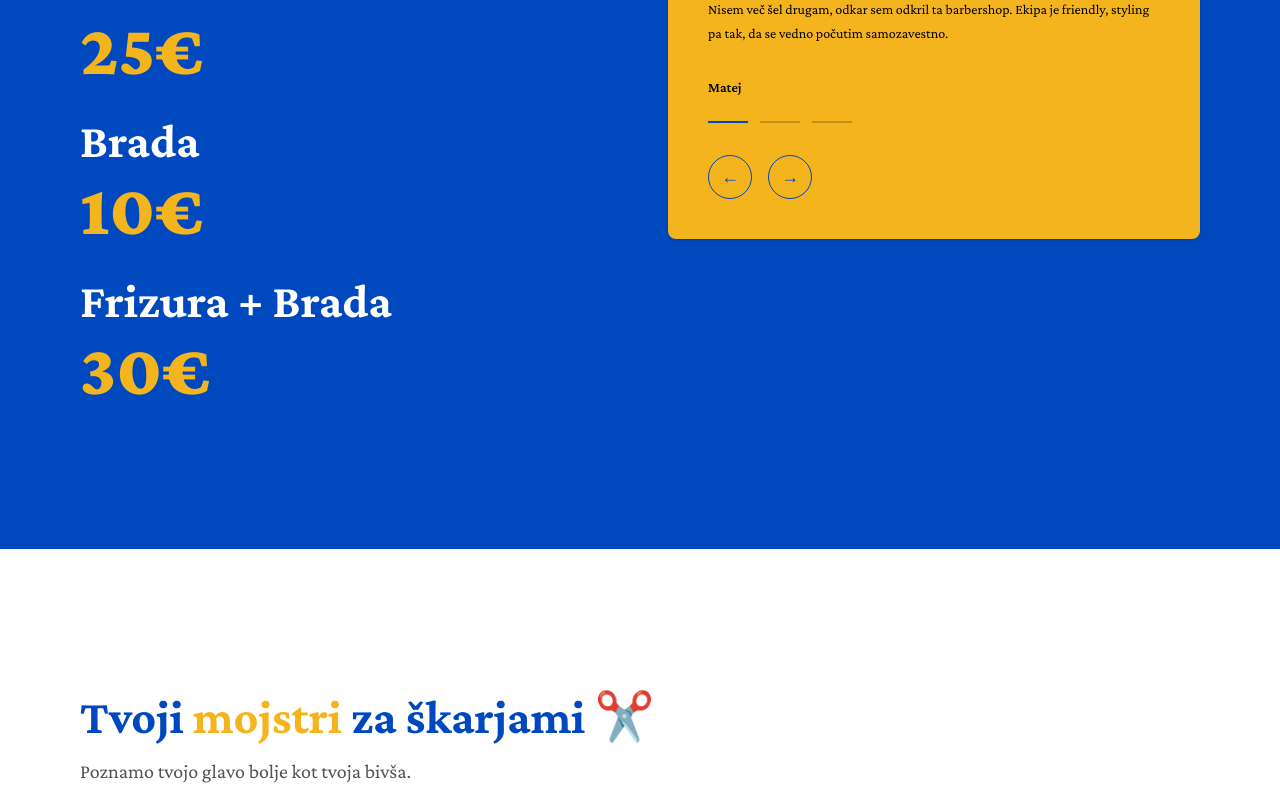
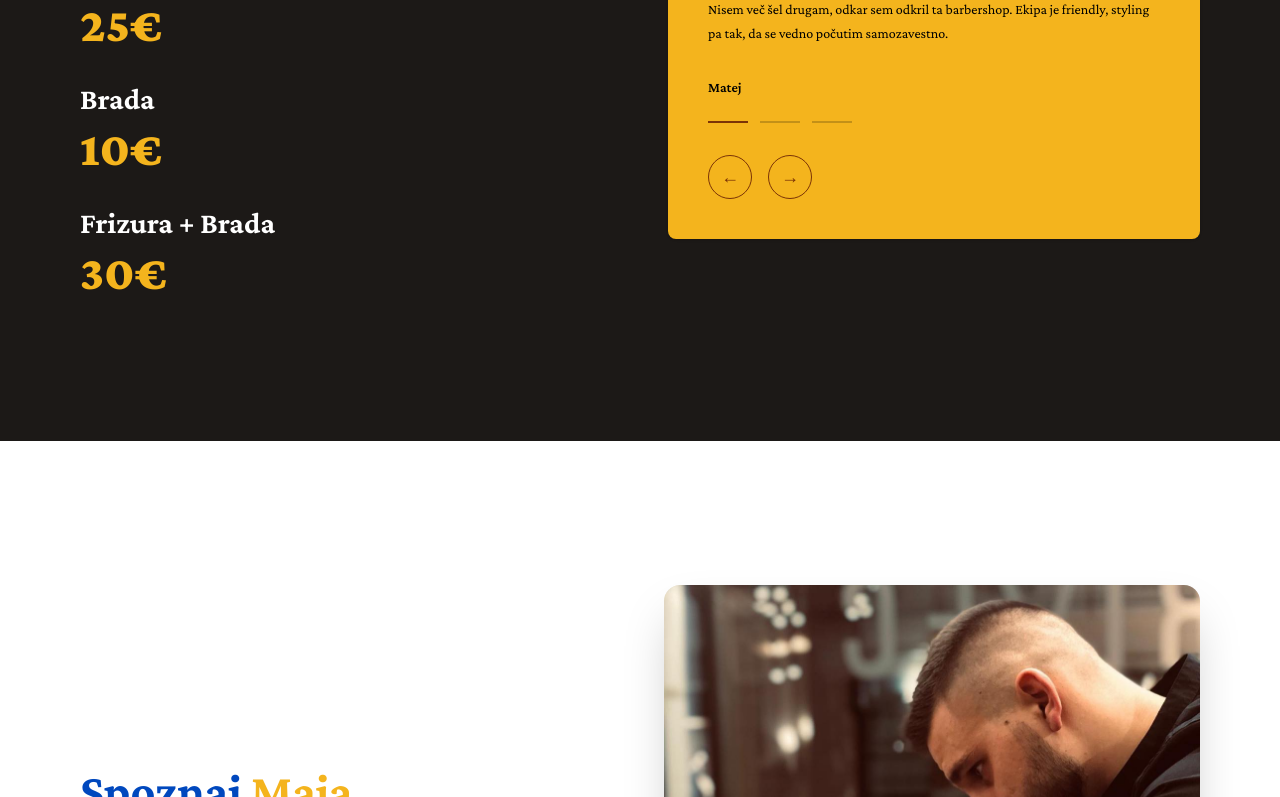
Before and after one commit to brincolnar/groomi, a React (Vite) app: page / in a window 1280 px wide. Shown: the part 1143-1940 px from the top of the page. Built offline with nearby package versions, Linux system fonts and the light colour scheme.

Commit message:
dark recolor

```diff
--- a/src/components/Cenik.jsx
+++ b/src/components/Cenik.jsx
@@ -100,7 +100,7 @@ function Cenik() {
   }
 
   return (
-    <section id="cenik" ref={sectionRef} className="bg-groomiblue py-28 md:py-36 text-black">
+    <section id="cenik" ref={sectionRef} className="bg-stone-900 py-28 md:py-36 text-black">
       <div className="mx-auto max-w-6xl px-4">
         <div
           ref={titleRef}
@@ -110,8 +110,8 @@ function Cenik() {
               : 'opacity-0 translate-y-8'
           }`}
         >
-          <h2 className="text-3xl font-bold text-white md:text-5xl">What's <span className="text-groomizenf">the</span> Damage? 💈</h2>
-          <p className="text-xl text-white/80 mt-4">Stay sharp — brez da režeš proračun.</p>
+          <h2 className="text-3xl font-bold text-white md:text-5xl">Cenik <span className="text-groomizenf">storitev</span></h2>
+          <p className="text-xl text-white/80 mt-4">Profesionalna nega za vsakega.</p>
         </div>
         <div className="grid grid-cols-1 gap-14 md:grid-cols-2 md:items-start">
           <div>
@@ -126,8 +126,8 @@ function Cenik() {
                   }`}
                 >
                   <div className="text-white">
-                    <div className="text-4xl font-bold mb-2 md:text-5xl">{item.name}</div>
-                    <div className="text-6xl font-black text-groomizenf md:text-7xl">{item.price}</div>
+                    <div className="text-2xl font-bold mb-2 md:text-3xl">{item.name}</div>
+                    <div className="text-4xl font-black text-groomizenf md:text-5xl">{item.price}</div>
                   </div>
                 </li>
               ))}
@@ -143,7 +143,7 @@ function Cenik() {
                 {testimonials.map((_, index) => (
                   <span
                     key={index}
-                    className={'h-0.5 w-10 ' + (index === activeIndex ? 'bg-groomiblue' : 'bg-groomizenf-dark')}
+                    className={'h-0.5 w-10 ' + (index === activeIndex ? 'bg-amber-900' : 'bg-groomizenf-dark')}
                   />
                 ))}
               </div>
@@ -152,7 +152,7 @@ function Cenik() {
                 <button
                   type="button"
                   onClick={handlePrev}
-                  className="flex h-11 w-11 items-center justify-center rounded-full border border-groomiblue text-lg text-groomiblue hover:bg-groomizenf-dark"
+                  className="flex h-11 w-11 items-center justify-center rounded-full border border-amber-900 text-lg text-amber-900 hover:bg-groomizenf-dark"
                   aria-label="Prejšnja izjava"
                 >
                   ←
@@ -160,7 +160,7 @@ function Cenik() {
                 <button
                   type="button"
                   onClick={handleNext}
-                  className="flex h-11 w-11 items-center justify-center rounded-full border border-groomiblue text-lg text-groomiblue hover:bg-groomizenf-dark"
+                  className="flex h-11 w-11 items-center justify-center rounded-full border border-amber-900 text-lg text-amber-900 hover:bg-groomizenf-dark"
                   aria-label="Naslednja izjava"
                 >
                   →
--- a/src/components/Ekipa.jsx
+++ b/src/components/Ekipa.jsx
@@ -24,36 +24,8 @@ const teamMembers = [
 ]
 
 function Ekipa() {
-  const [titleVisible, setTitleVisible] = useState(false)
   const [visibleMembers, setVisibleMembers] = useState([])
-  const titleRef = useRef(null)
   const memberRefs = useRef([])
-
-  // Animate main title
-  useEffect(() => {
-    const observer = new IntersectionObserver(
-      (entries) => {
-        entries.forEach((entry) => {
-          if (entry.isIntersecting) {
-            setTitleVisible(true)
-          } else {
-            setTitleVisible(false)
-          }
-        })
-      },
-      { threshold: 0.5 }
-    )
-
-    if (titleRef.current) {
-      observer.observe(titleRef.current)
-    }
-
-    return () => {
-      if (titleRef.current) {
-        observer.unobserve(titleRef.current)
-      }
-    }
-  }, [])
 
   // Animate team members individually
   useEffect(() => {
@@ -90,21 +62,6 @@ function Ekipa() {
   return (
     <section id="ekipa" className="bg-white py-28 md:py-36">
       <div className="mx-auto max-w-6xl px-4">
-        {/* Main title */}
-        <div
-          ref={titleRef}
-          className={`mb-24 transition-all duration-1000 ${
-            titleVisible
-              ? 'opacity-100 translate-y-0'
-              : 'opacity-0 translate-y-8'
-          }`}
-        >
-          <h2 className="text-3xl font-bold text-groomiblue md:text-5xl">
-          Tvoji <span className="text-groomizenf">mojstri</span> za škarjami ✂️
-          </h2>
-          <p className="text-xl text-neutral-600 mt-4">Poznamo tvojo glavo bolje kot tvoja bivša.</p>
-        </div>
-
         {/* Team members */}
         <div className="space-y-32">
           {teamMembers.map((member, index) => (
--- a/src/components/Gallery.jsx
+++ b/src/components/Gallery.jsx
@@ -27,7 +27,7 @@ function Gallery() {
   const sectionRef = useRef(null)
   const titleRef = useRef(null)
 
-  const titleWords = ["Proof", "We", "Don't", "Miss"]
+  const titleWords = ["Naše", "delo"]
 
   // Title typing animation
   useEffect(() => {
@@ -135,7 +135,7 @@ function Gallery() {
   }
 
   return (
-    <section ref={sectionRef} id="galerija" className="bg-groomiblue py-28 md:py-36 text-white overflow-hidden">
+    <section ref={sectionRef} id="galerija" className="bg-stone-900 py-28 md:py-36 text-white overflow-hidden">
       <div ref={titleRef} className="mx-auto max-w-7xl px-4 mb-16">
         <h2 className="text-3xl font-bold text-white md:text-5xl">
           {titleWords.map((word, index) => (
@@ -143,7 +143,7 @@ function Gallery() {
               key={index}
               className={`transition-opacity duration-500 ${
                 index < visibleWords ? 'opacity-100' : 'opacity-0'
-              } ${word === 'Miss' ? 'text-groomizenf' : ''}`}
+              } ${word === 'delo' ? 'text-groomizenf' : ''}`}
             >
               {word}
               {index < titleWords.length - 1 && ' '}
--- a/src/components/Header.jsx
+++ b/src/components/Header.jsx
@@ -66,7 +66,7 @@ function Header() {
               <a href="#cenik" className="rounded px-2 py-2 hover:bg-white/10" onClick={() => setMenuOpen(false)}>Ponudba</a>
               <a href="#kontakt" className="rounded px-2 py-2 hover:bg-white/10" onClick={() => setMenuOpen(false)}>Kontakt</a>
               <a href="#ekipa" className="rounded px-2 py-2 hover:bg-white/10" onClick={() => setMenuOpen(false)}>Ekipa</a>
-              <a href="http://form.lime-booking.com/sl/groomi" className="mt-2 inline-flex items-center justify-center gap-2 rounded-lg border border-transparent bg-[#fca95c] px-4 py-2 text-sm font-semibold text-neutral-900 shadow">Naroči se</a>
+              <a href="http://form.lime-booking.com/sl/groomi" className="mt-2 inline-flex items-center justify-center gap-2 rounded-lg border border-transparent bg-groomizenf px-4 py-2 text-sm font-semibold text-neutral-900 shadow">Naroči se</a>
             </div>
           </div>
         )}
--- a/src/components/Hero.jsx
+++ b/src/components/Hero.jsx
@@ -76,7 +76,7 @@ function Hero() {
           <source src={heroVideo} type="video/mp4" />
         </video>
       </div>
-      <div className="absolute inset-0 opacity-55 bg-radial from-groomiblue-dark to-groomiblue-verydark to-75%" aria-hidden="true"></div>
+      <div className="absolute inset-0 bg-radial from-black/60 via-black/85 to-black to-90%" aria-hidden="true"></div>
       <div className="relative z-10 h-full flex items-center mx-auto max-w-6xl px-4">
         <div className="flex flex-col items-start gap-6 w-full">
           <h1 className="mb-2 text-[42px] font-semibold md:text-[70px] leading-tight min-h-[60px] md:min-h-[100px]">
--- a/src/components/LoadingScreen.jsx
+++ b/src/components/LoadingScreen.jsx
@@ -7,7 +7,7 @@ function LoadingScreen({ onComplete }) {
   const [visibleWords, setVisibleWords] = useState(0)
   const [loadingProgress, setLoadingProgress] = useState(0)
 
-  const statement = "Nalagam boljšo verzijo tebe..."
+  const statement = "Stay Groomi"
   const words = statement.split(' ')
 
   useEffect(() => {
@@ -63,7 +63,7 @@ function LoadingScreen({ onComplete }) {
   }, [showStatement])
 
   return (
-    <div className="fixed inset-0 z-50 flex flex-col items-center justify-center bg-groomiblue">
+    <div className="fixed inset-0 z-50 flex flex-col items-center justify-center bg-stone-900">
       <div className="flex flex-col items-center justify-center space-y-8">
         {/* Logo with fade-in animation */}
         <div
@@ -82,7 +82,7 @@ function LoadingScreen({ onComplete }) {
         <div className="flex flex-col items-center gap-6 w-full max-w-2xl px-8">
           <div className="text-2xl font-medium text-white text-center">
             {words.map((word, index) => {
-              const isHighlighted = word === 'boljšo' || word === 'tebe...'
+              const isHighlighted = word === 'Groomi'
               return (
                 <span
                   key={index}
```
